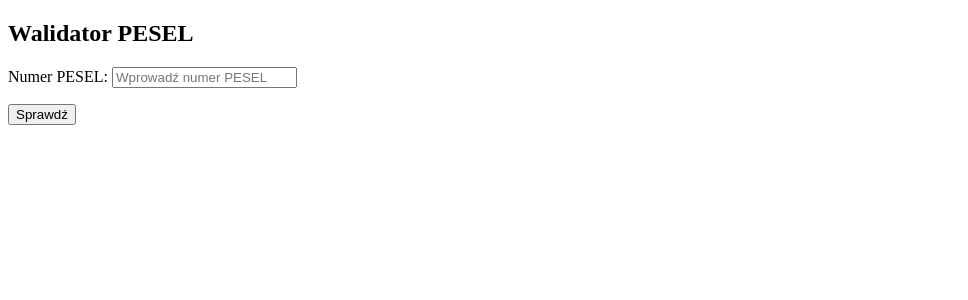
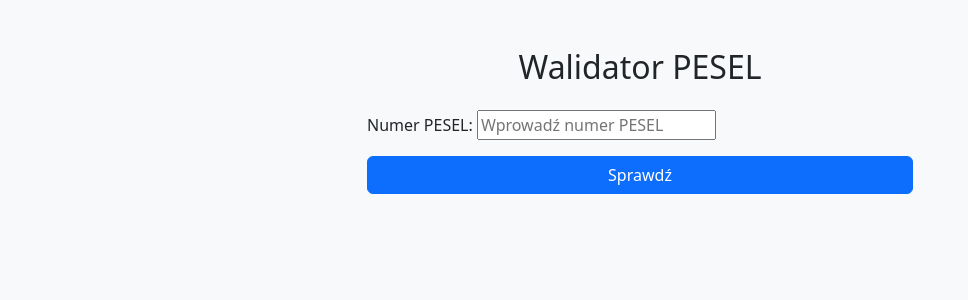
Before and after one commit to Donkrzawayan/simple-django, a Django app: page / in a window 1280 px wide. Shown: the top 300 px of the page, without its empty margins (0-968 px from the left). Run offline with Django 5.2, Linux system fonts and the light colour scheme.

Commit message:
pesel bootstrap

```diff
--- a/pesel-validator/peselapp/templates/peselapp/index.html
+++ b/pesel-validator/peselapp/templates/peselapp/index.html
@@ -3,24 +3,31 @@
 <head>
     <meta charset="UTF-8">
     <title>Walidator PESEL</title>
+    <link href="https://cdn.jsdelivr.net/npm/bootstrap@5.3.2/dist/css/bootstrap.min.css" rel="stylesheet" integrity="sha384-T3c6CoIi6uLrA9TneNEoa7RxnatzjcDSCmG1MXxSR1GAsXEV/Dwwykc2MPK8M2HN" crossorigin="anonymous">
 </head>
-<body>
-    <div class="container">
-        <h2>Walidator PESEL</h2>
+<body class="bg-light">
+    <div class="container mt-5">
+        <div class="row justify-content-center">
+            <div class="col-md-6">
+                <div class="card-body">
+                    <h2 class="card-title mb-4 text-center">Walidator PESEL</h2>
                     <form method="post">
                         {% csrf_token %}
                         {{ form.as_p }}
-            <button type="submit">Sprawdź</button>
+                        <button type="submit" class="btn btn-primary w-100">Sprawdź</button>
                     </form>
                     {% if result %}
-            <div class="result">{{ result }}</div>
+                        <div class="alert alert-info mt-4">{{ result }}</div>
                     {% endif %}
                     {% if details %}
-            <div class="details">
+                        <div class="mt-3">
                             <p>Data urodzenia: {{ details.birthday }}</p>
                             <p>Płeć: {{ details.sex }}</p>
                         </div>
                     {% endif %}
                 </div>
+            </div>
+        </div>
+    </div>
 </body>
 </html>
```
Lines whose indentation alone changed are shown as unchanged.
